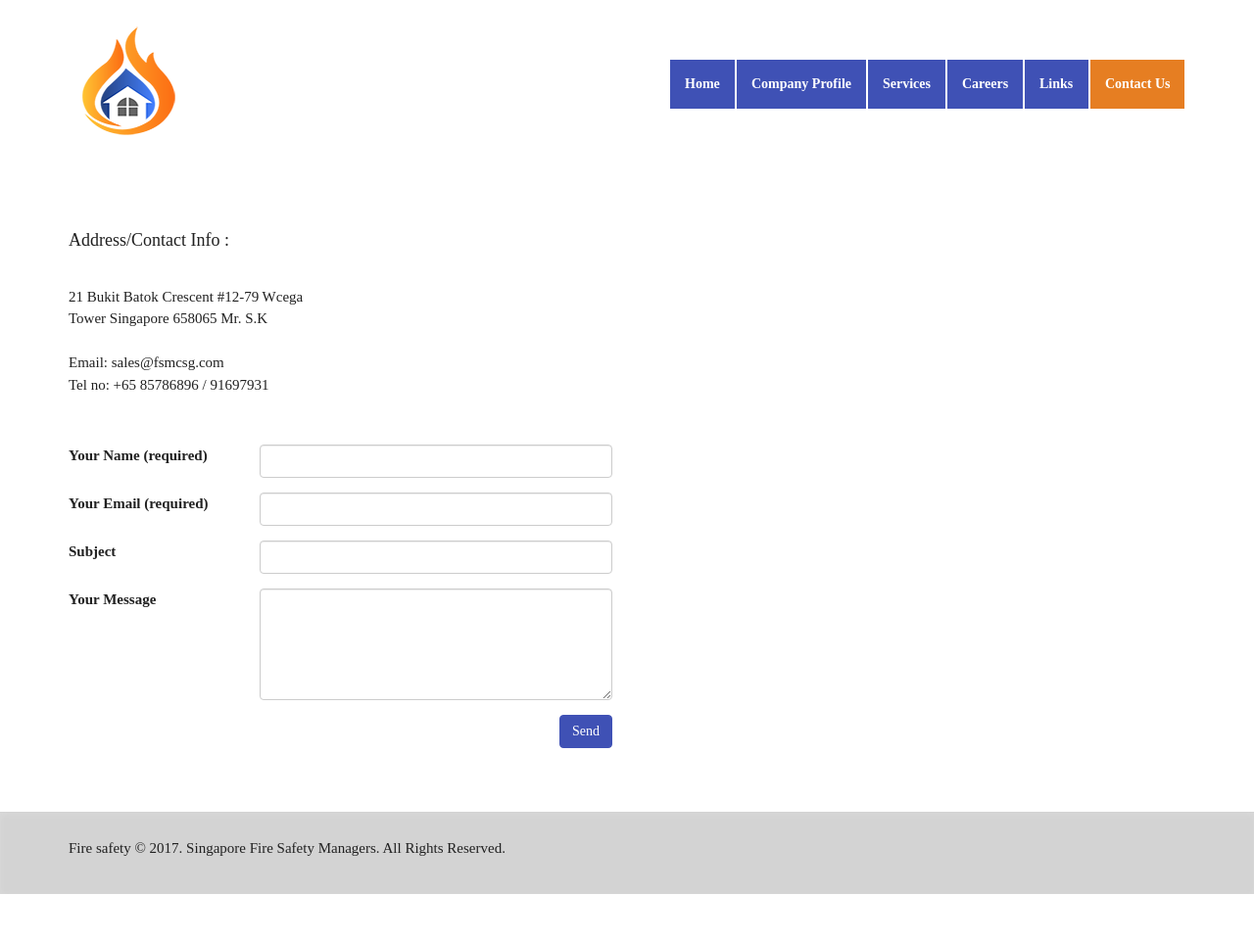
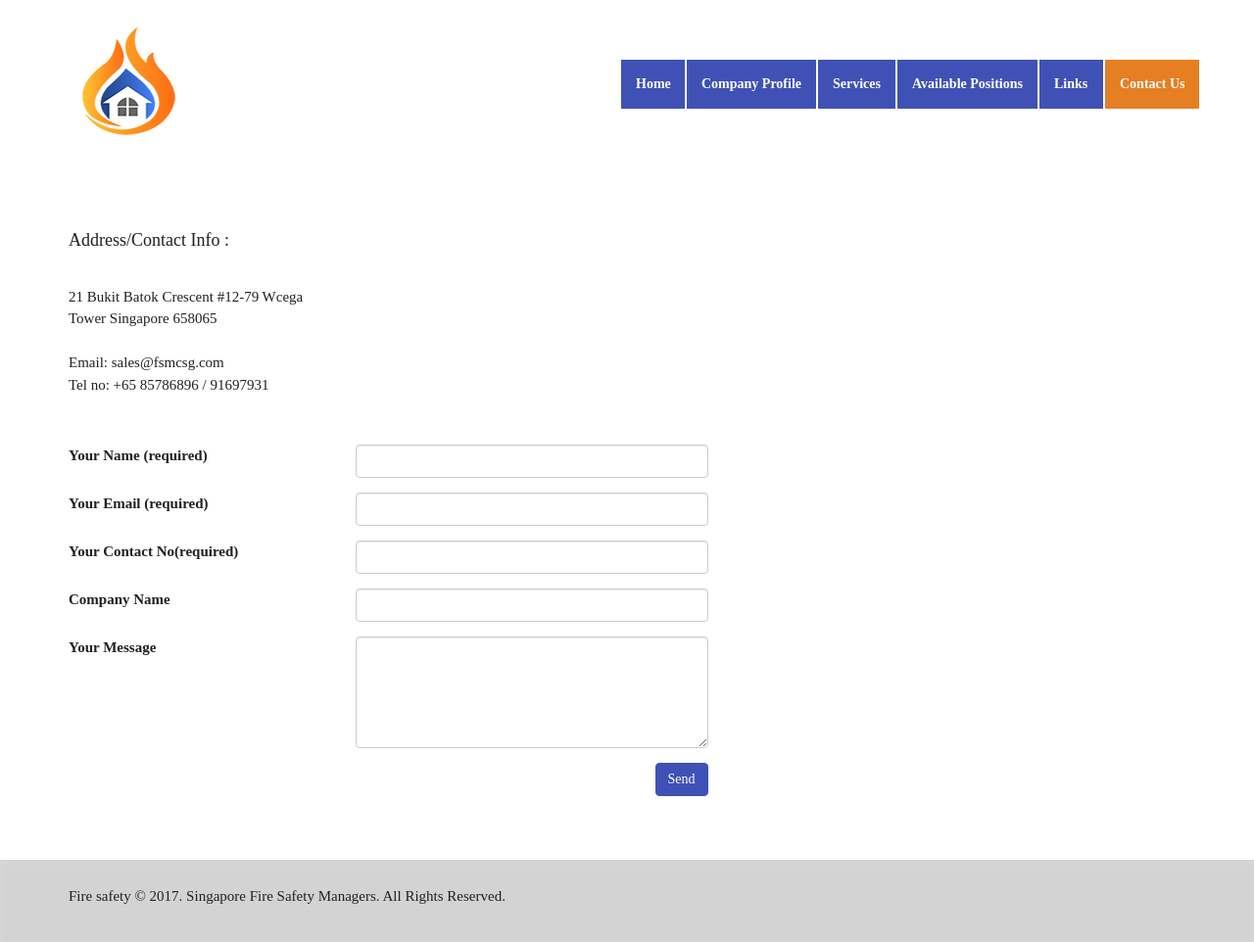
Before and after one commit to bdlions/firesafety, a PHP site: page /contact-us.php in a window 1280 px wide. Shown: the whole page at 98% size. Before the commit the page ends 913 px from the top, so only its background shows below. Run offline with PHP 8.4, Linux system fonts and the light colour scheme.

Commit message:
clients feedback

```diff
--- a/contact-us.php
+++ b/contact-us.php
@@ -1,24 +1,19 @@
 <?php
-if(isset($_POST['send_message']))
-{
+if (isset($_POST['send_message'])) {
     $name = "";
     $email = "";
     $subject = "";
     $message = "";
-	if(isset($_POST['name']))
-	{
+    if (isset($_POST['name'])) {
         $name = $_POST['name'];
     }
-	if(isset($_POST['email']))
-	{
+    if (isset($_POST['email'])) {
         $email = $_POST['email'];
     }
-	if(isset($_POST['subject']))
-	{
+    if (isset($_POST['subject'])) {
         $subject = $_POST['subject'];
     }
-	if(isset($_POST['message']))
-	{
+    if (isset($_POST['message'])) {
         $message = $_POST['message'];
     }
     //print_r($name.$email.$subject.$message);
@@ -60,7 +55,6 @@ if(isset($_POST['send_message']))
                         </div>
                         <div class="col-xs-12 col-sm-8 col-md-8 col-lg-7">
                             <nav class="navbar navbar-default header-navbar-custom margin-top-bottom-50px">
-                                <div class="container-fluid">
                                 <div class="navbar-header">
                                     <button type="button" class="navbar-toggle navbar-toggle-custom collapsed" data-toggle="collapse" data-target="#header-navbar-collapse" aria-expanded="false">
                                         <span class="sr-only">Toggle navigation</span>
@@ -74,11 +68,10 @@ if(isset($_POST['send_message']))
                                         <li><a class="hvr-rectangle-out" href="index.php">Home</a></li>
                                         <li><a class="hvr-rectangle-out" href="company-profile.php">Company Profile</a></li>
                                         <li><a class="hvr-rectangle-out" href="services.php">Services</a></li>
-                                            <li><a class="hvr-rectangle-out" href="career.php">Careers</a></li>
+                                        <li><a class="hvr-rectangle-out" href="career.php">Available Positions</a></li>
                                         <li><a class="hvr-rectangle-out" href="links.php">Links</a></li>
                                         <li class="active"><a class="hvr-rectangle-out" href="contact-us.php">Contact Us</a></li>
                                     </ul>
-                                    </div>
                                 </div>
                             </nav>
                         </div>
@@ -97,14 +90,20 @@ if(isset($_POST['send_message']))
                     <div class="col-xs-12 col-sm-12 col-md-12 col-lg-12 wow fadeInDown" data-wow-duration="1s">
                         <h4> Address/Contact Info : </h4><br>
                         21 Bukit Batok Crescent #12-79 Wcega <br>
-                        Tower Singapore 658065 Mr. S.K <br> <br>
+                        Tower Singapore 658065  <br> <br>
                         Email: sales@fsmcsg.com        <br>
                         Tel no: +65 85786896 / 91697931
                     </div>
                 </div>
                 <form action="contact-us.php" method="post">
+<!--                    <div class="row form-group">
+                        <div class="col-xs-12 col-sm-4 col-md-offset-3 col-md-4 col-lg-offset-3 col-lg-4">
+                            <div class="error">Message sent Successfully</div>
+                            <div class="success">Message not sent Successfully</div>
+                        </div>
+                    </div>-->
                     <div class="row form-group margin-top-50px">
-						<div class="col-xs-12 col-sm-4 col-md-2 col-lg-2">
+                        <div class="col-xs-12 col-sm-4 col-md-3 col-lg-3">
                             <label class="wow fadeInLeftBig fade-timer-1st">Your Name (required)</label>
                         </div>
                         <div class="col-xs-12 col-sm-8 col-md-4 col-lg-4">
@@ -112,7 +111,7 @@ if(isset($_POST['send_message']))
                         </div>
                     </div>
                     <div class="row form-group">
-						<div class="col-xs-12 col-sm-4 col-md-2 col-lg-2">
+                        <div class="col-xs-12 col-sm-4 col-md-3 col-lg-3">
                             <label class="wow fadeInLeftBig fade-timer-2nd">Your Email (required)</label>
                         </div>
                         <div class="col-xs-12 col-sm-8 col-md-4 col-lg-4">
@@ -120,24 +119,40 @@ if(isset($_POST['send_message']))
                         </div>
                     </div>
                     <div class="row form-group">
-						<div class="col-xs-12 col-sm-4 col-md-2 col-lg-2">
+                        <div class="col-xs-12 col-sm-4 col-md-3 col-lg-3">
+                            <label class="wow fadeInLeftBig fade-timer-3rd">Your Contact No(required)</label>
+                        </div>
+                        <div class="col-xs-12 col-sm-8 col-md-4 col-lg-4">
+                            <input type="text" class="form-control wow fadeInRightBig fade-timer-3rd" name="contact-no">
+                        </div>
+                    </div>
+                    <div class="row form-group">
+                        <div class="col-xs-12 col-sm-4 col-md-3 col-lg-3">
+                            <label class="wow fadeInLeftBig fade-timer-4th">Company Name</label>
+                        </div>
+                        <div class="col-xs-12 col-sm-8 col-md-4 col-lg-4">
+                            <input type="text" class="form-control wow fadeInRightBig fade-timer-4th" name="contact-name">
+                        </div>
+                    </div>
+<!--                    <div class="row form-group">
+                        <div class="col-xs-12 col-sm-4 col-md-3 col-lg-3">
                             <label class="wow fadeInLeftBig fade-timer-3rd">Subject</label>
                         </div>
                         <div class="col-xs-12 col-sm-8 col-md-4 col-lg-4">
                             <input type="text" class="form-control wow fadeInRightBig fade-timer-3rd" name="subject">
                         </div>
-					</div>
+                    </div>-->
                     <div class="row form-group">
-						<div class="col-xs-12 col-sm-4 col-md-2 col-lg-2">
-							<label class="wow fadeInLeftBig fade-timer-4th">Your Message</label>
+                        <div class="col-xs-12 col-sm-4 col-md-3 col-lg-3">
+                            <label class="wow fadeInLeftBig fade-timer-5th">Your Message</label>
                         </div>
                         <div class="col-xs-12 col-sm-8 col-md-4 col-lg-4">
-							<textarea rows="5" class="form-control wow fadeInRightBig fade-timer-4th" name="message"></textarea>
+                            <textarea rows="5" class="form-control wow fadeInRightBig fade-timer-5th" name="message"></textarea>
                         </div>
                     </div>
                     <div class="row form-group">
-						<div class="col-xs-12 col-sm-12 col-md-6 col-lg-6">
-							<button name="send_message" type="submit" class="custom-button pull-right wow fadeInRightBig fade-timer-5th">Send</button>
+                        <div class="col-xs-12 col-sm-12 col-md-7 col-lg-7">
+                            <button name="send_message" type="submit" class="custom-button pull-right wow fadeInRightBig fade-timer-6th">Send</button>
                         </div>
                     </div>
                 </form>
--- a/css/custom.css
+++ b/css/custom.css
@@ -361,3 +361,10 @@ a:hover{
     -moz-animation-delay: 1.6s;
     animation-delay: 1.6s;
 }
+.error{
+    color: red!important;
+}
+
+.success{
+    color: green!important;
+}
--- a/links.php
+++ b/links.php
@@ -32,7 +32,6 @@
                         </div>
                         <div class="col-xs-12 col-sm-8 col-md-8 col-lg-7">
                             <nav class="navbar navbar-default header-navbar-custom margin-top-bottom-50px">
-                                <div class="container-fluid">
                                 <div class="navbar-header">
                                     <button type="button" class="navbar-toggle navbar-toggle-custom collapsed" data-toggle="collapse" data-target="#header-navbar-collapse" aria-expanded="false">
                                         <span class="sr-only">Toggle navigation</span>
@@ -46,11 +45,10 @@
                                         <li><a class="hvr-rectangle-out" href="index.php">Home</a></li>
                                         <li><a class="hvr-rectangle-out" href="company-profile.php">Company Profile</a></li>
                                         <li><a class="hvr-rectangle-out" href="services.php">Services</a></li>
-                                            <li><a class="hvr-rectangle-out" href="career.php">Careers</a></li>
+                                        <li><a class="hvr-rectangle-out" href="career.php">Available Positions</a></li>
                                         <li class="active"><a class="hvr-rectangle-out" href="links.php">Links</a></li>
                                         <li><a class="hvr-rectangle-out" href="contact-us.php">Contact Us</a></li>
                                     </ul>
-                                    </div>
                                 </div>
                             </nav>
                         </div>
```
Also changed, not shown: career.php (+16 -8 lines), company-profile.php (+13 -23 lines), index.php (+3 -5 lines), services.php (+13 -7 lines). Lines whose indentation alone changed are shown as unchanged.
